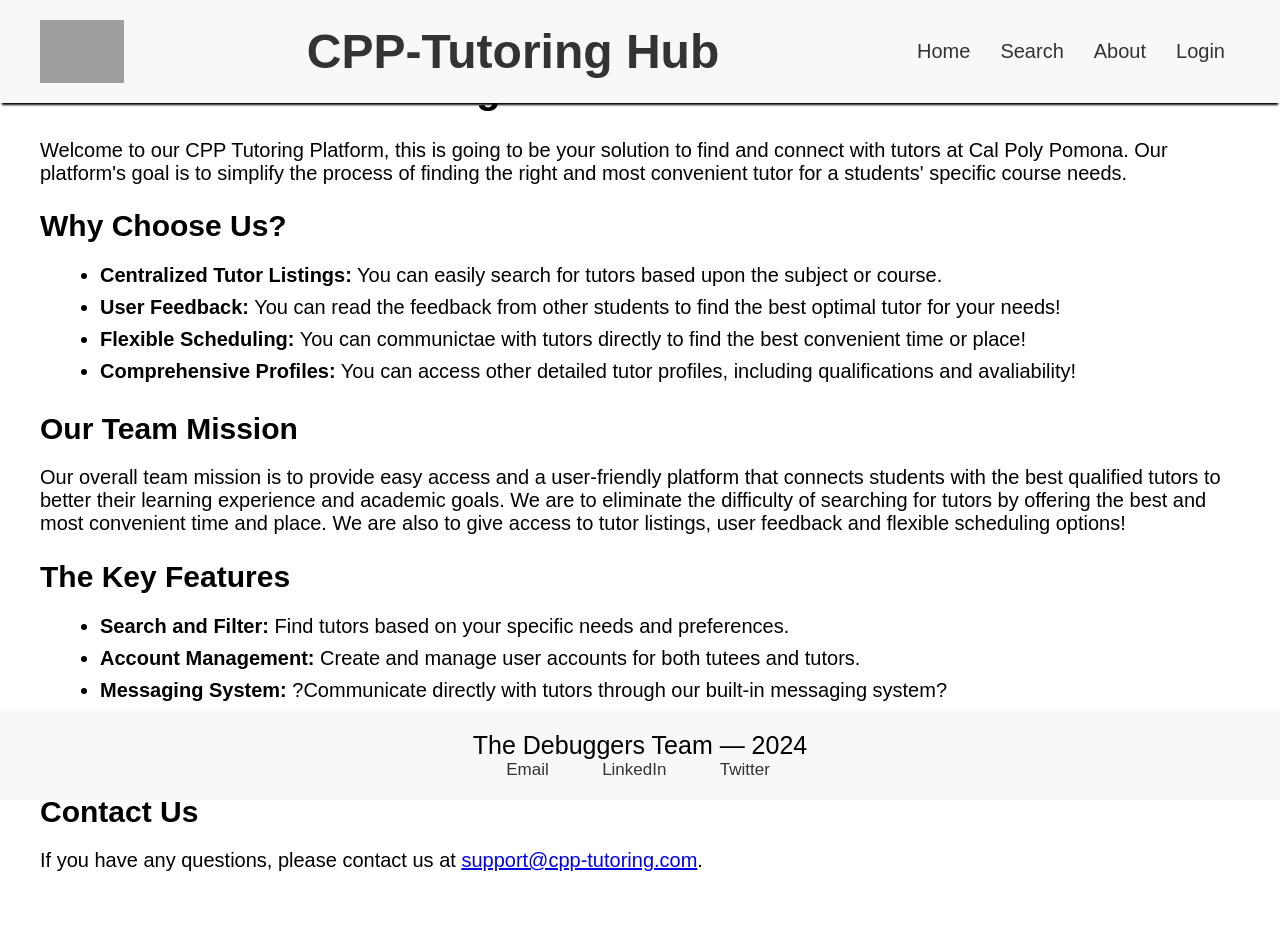
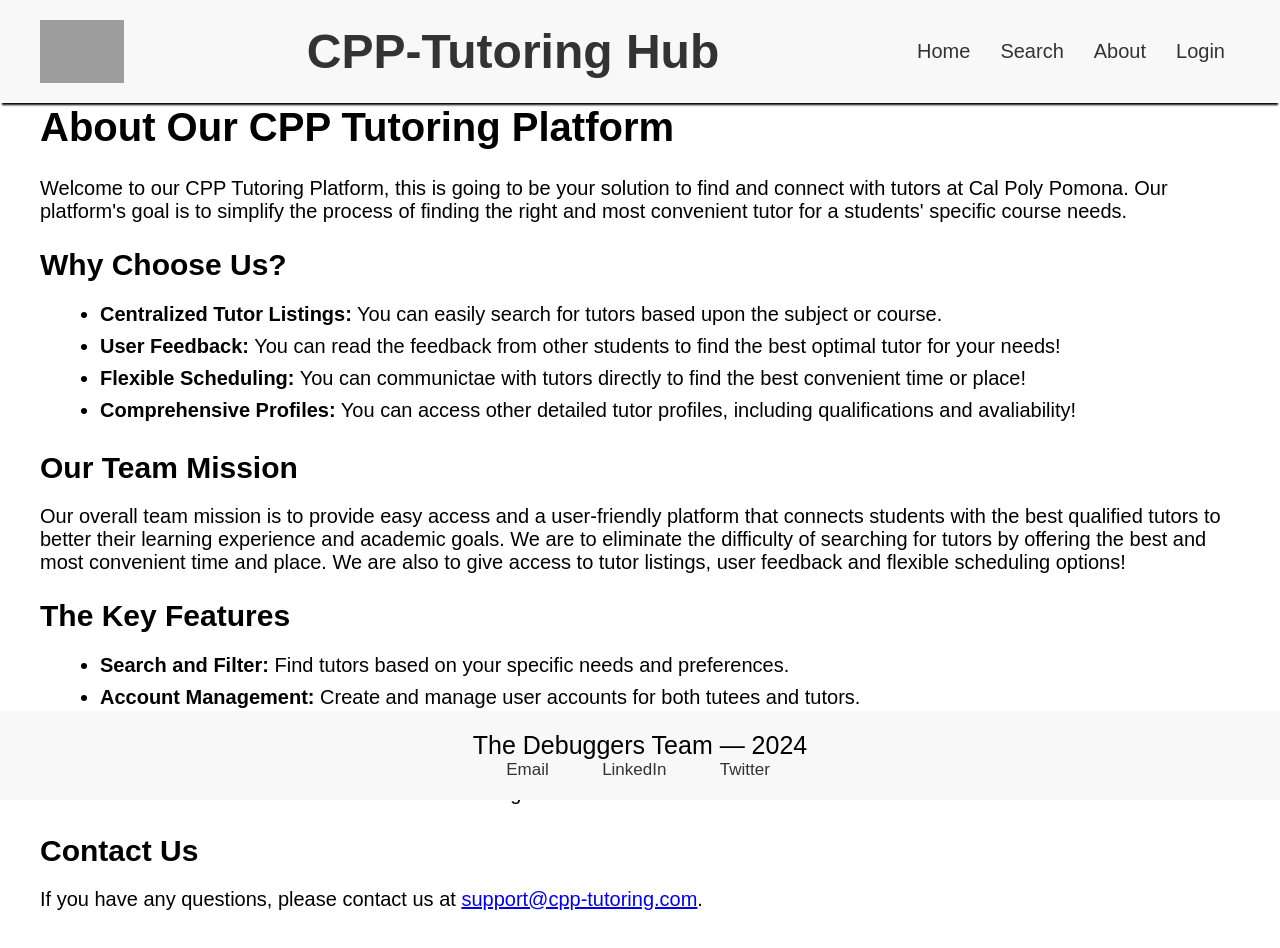
Before and after one commit to Debuggers-CS4800/CPP-Tutoring-Platform, a React (Create React App) app: page /about in a window 1280 px wide. Shown: the top 948 px of the page. Built offline with nearby package versions, Linux system fonts and the light colour scheme; grey boxes are pictures that could not be loaded.

Commit message:
added local image for science & engineering and fixed About page spacing

```diff
--- a/src/pages/Home.js
+++ b/src/pages/Home.js
@@ -3,6 +3,7 @@ import Footer from './components/Footer';
 import Header from './components/Header';
 import Intro from './components/Intro';
 import Subject from './components/Subject';
+import engineeringImage from './components/s&e.png';
 
 function Home() {
   const userName = localStorage.getItem("userName"); // retrieves the user's name from localStorage
@@ -35,7 +36,7 @@ function Home() {
           description="CPP provides knowledgeable educators with advanced degrees in science and engineering disciplines. Our tutors specialize in guiding students through complex scientific and engineering concepts, offering personalized support to excel in coursework and projects."
           linkText="Find Science Tutors Here!"
           linkTo="/search"
-          subjectImage="https://lh3.googleusercontent.com/proxy/Ki7Ep4UGFLQUIYe3Q4BlL50qi7rqGiL9XMgDDJSRLsIc3aze82aPkIwCyjP3HkdQqJg9TPL57K8q8kZPk2Og46FMaulR7CrlaaKKA6plX4PECd3MCHoPgV5THdP2"
+          subjectImage={engineeringImage}
         />
       </main>
       <Footer />
--- a/src/pages/components/About.css
+++ b/src/pages/components/About.css
@@ -5,6 +5,8 @@
     justify-content: center;
     min-height: 100vh;
     background-color: #f8f8f8;
+    padding-bottom: 5%;
+    padding-top: 3%;
 }
 
 h1 {
```
Also changed, not shown: src/pages/components/s&e.png (added).
